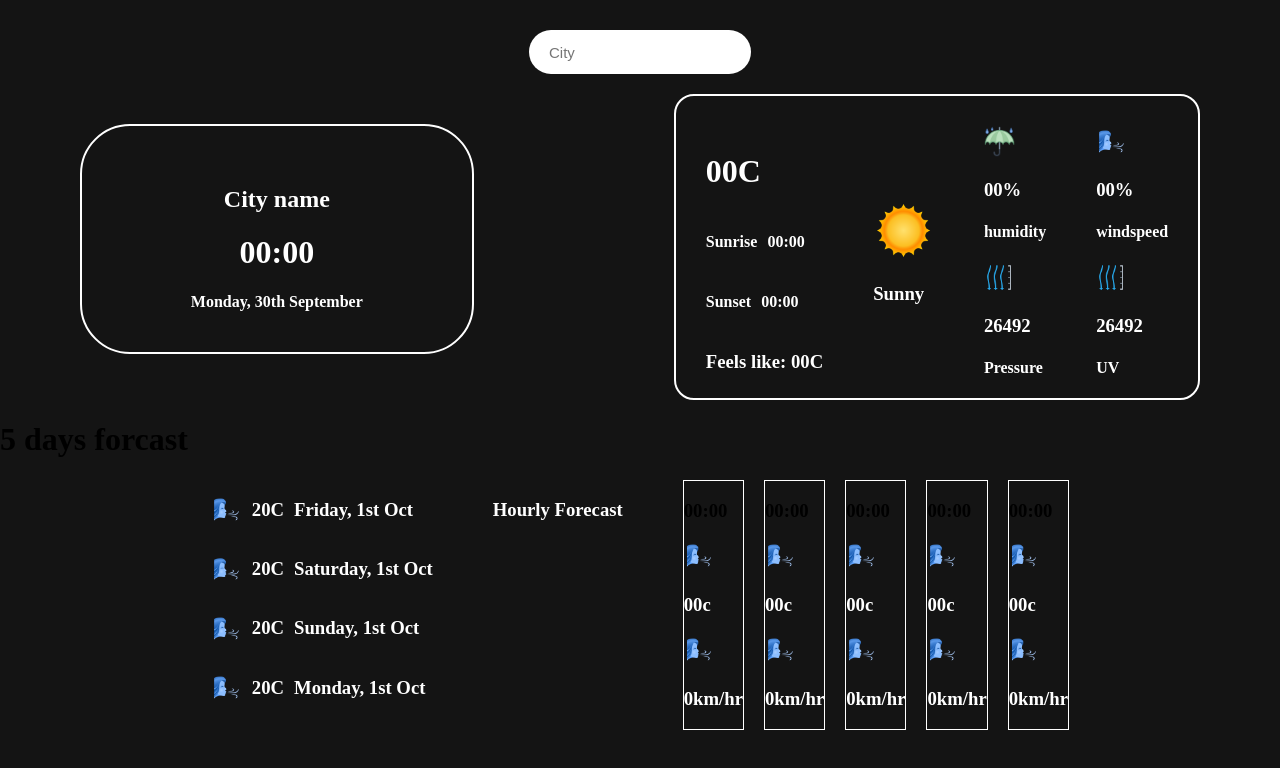
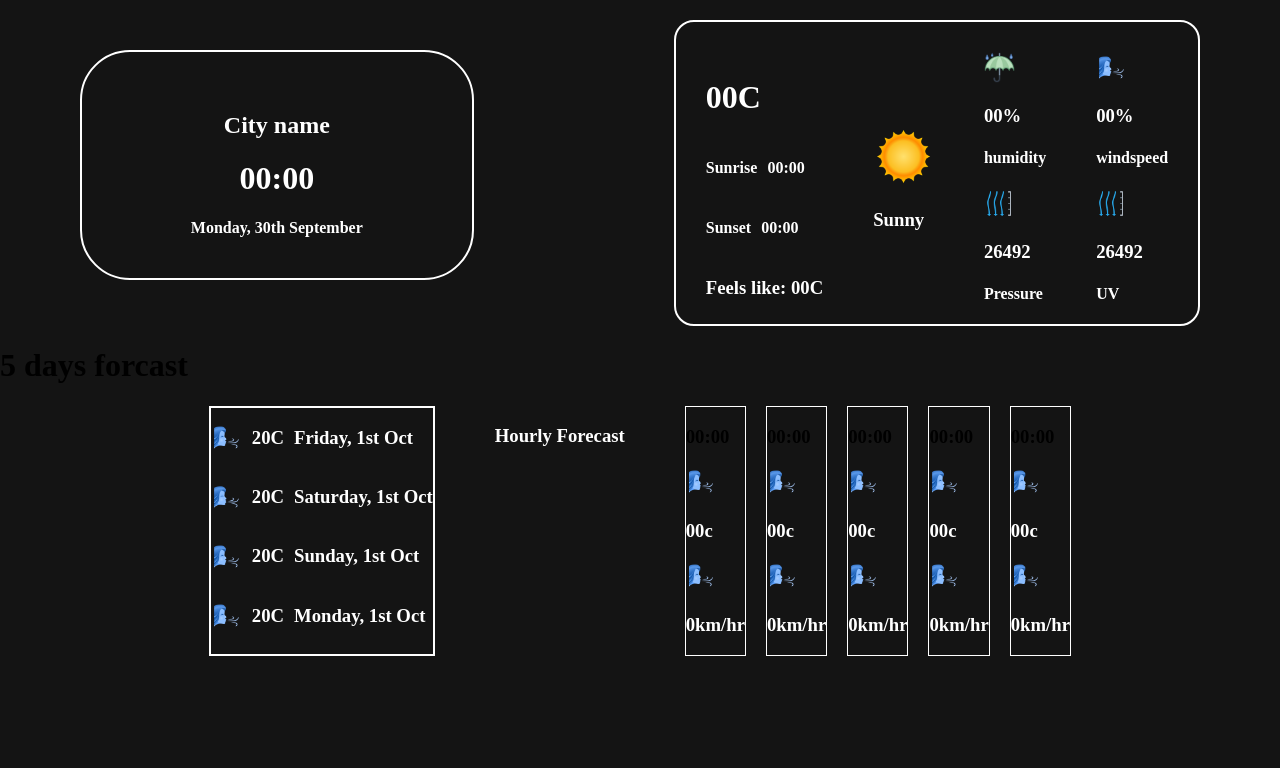
Before and after one commit to DeVTeJ10/Wea-The-Ether, a React (Vite) app: page / in a window 1280 px wide. Shown: the top 768 px of the page. Built offline with nearby package versions, Linux system fonts and the light colour scheme.

Commit message:
trying to organise the home page

```diff
--- a/src/Pages/homepage/homePage.css
+++ b/src/Pages/homepage/homePage.css
@@ -74,10 +74,10 @@
 .degrees{
     color: white;
 }
-/*
+
 .weektemperature{
-
-} */
+    border: 2px solid white;
+}
 
 .hourly{
     color: white;
--- a/src/Pages/homepage/homePage.jsx
+++ b/src/Pages/homepage/homePage.jsx
@@ -9,12 +9,12 @@ const homePage = () => {
   return (
     <div>
 
-        <div className="weatherwe">
+        {/* <div className="weatherwe">
                 <input placeholder="City"
                 width={803}
                 height={64}
                 className="inputcity"></input>
-        </div>
+        </div> */}
                 <div className="checktemps">
                 <div>
                     <div className="detailscity">
```
Lines whose indentation alone changed are shown as unchanged.
